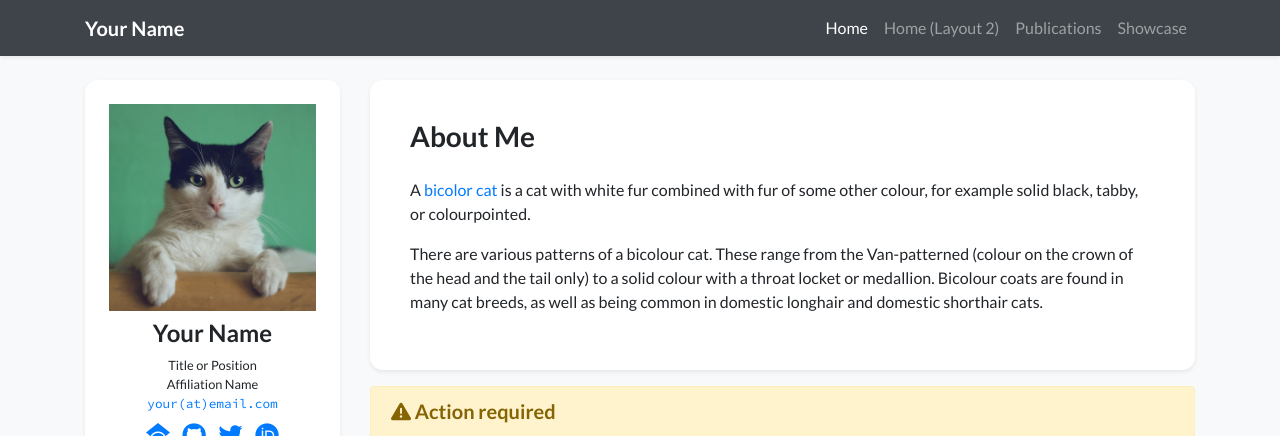
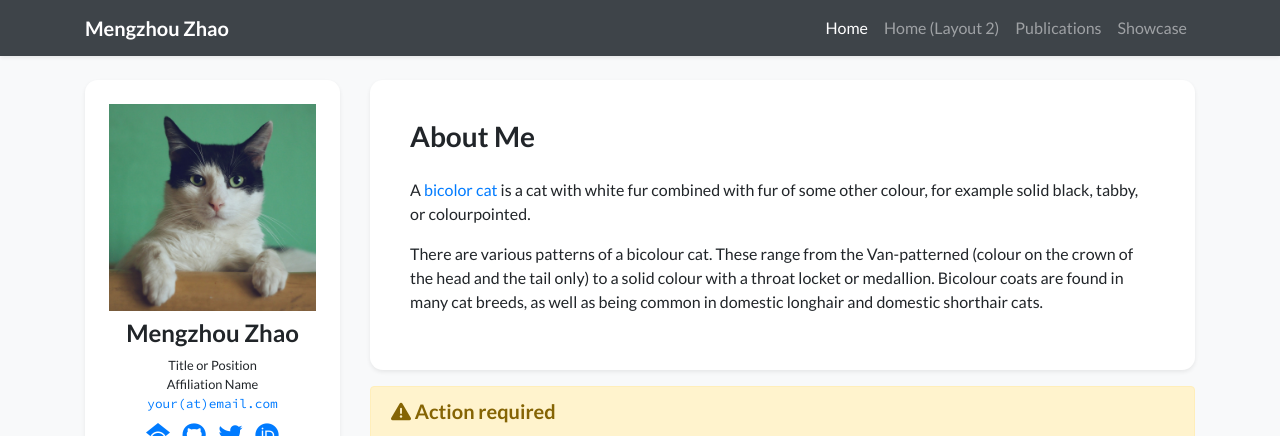
Before and after one commit to mengzhou-zhao/mengzhou-zhao.github.io, a Jekyll site: the page built from index.html, in a window 1280 px wide. Shown: the top 436 px of the page. Built offline with Jekyll 4.4.1, drawn with Linux system fonts in a browser that asks for light colours; nearby versions of some CDN libraries; a style sheet for code colours, icons or effects is not loaded.

Commit message:
Update profile names to Mengzhou Zhao

```diff
--- a/_data/profile.yml
+++ b/_data/profile.yml
@@ -1,6 +1,6 @@
-primary_name: "Your Name"
+primary_name: "Mengzhou Zhao"
 secondary_name: ""
-navbar_name: "Your Name"
+navbar_name: "Mengzhou Zhao"
 
 positions:
 - name: Title or Position
```
